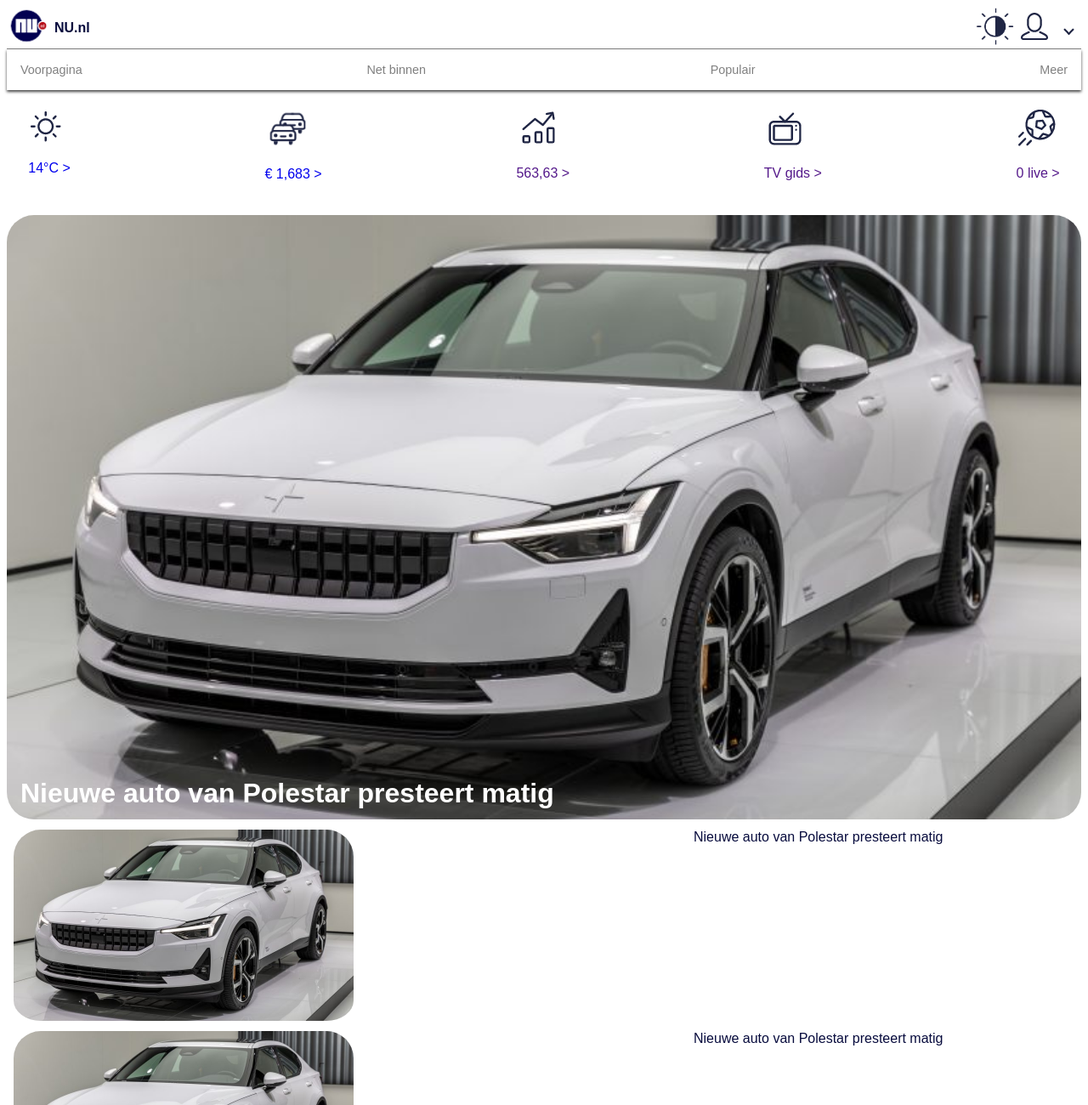
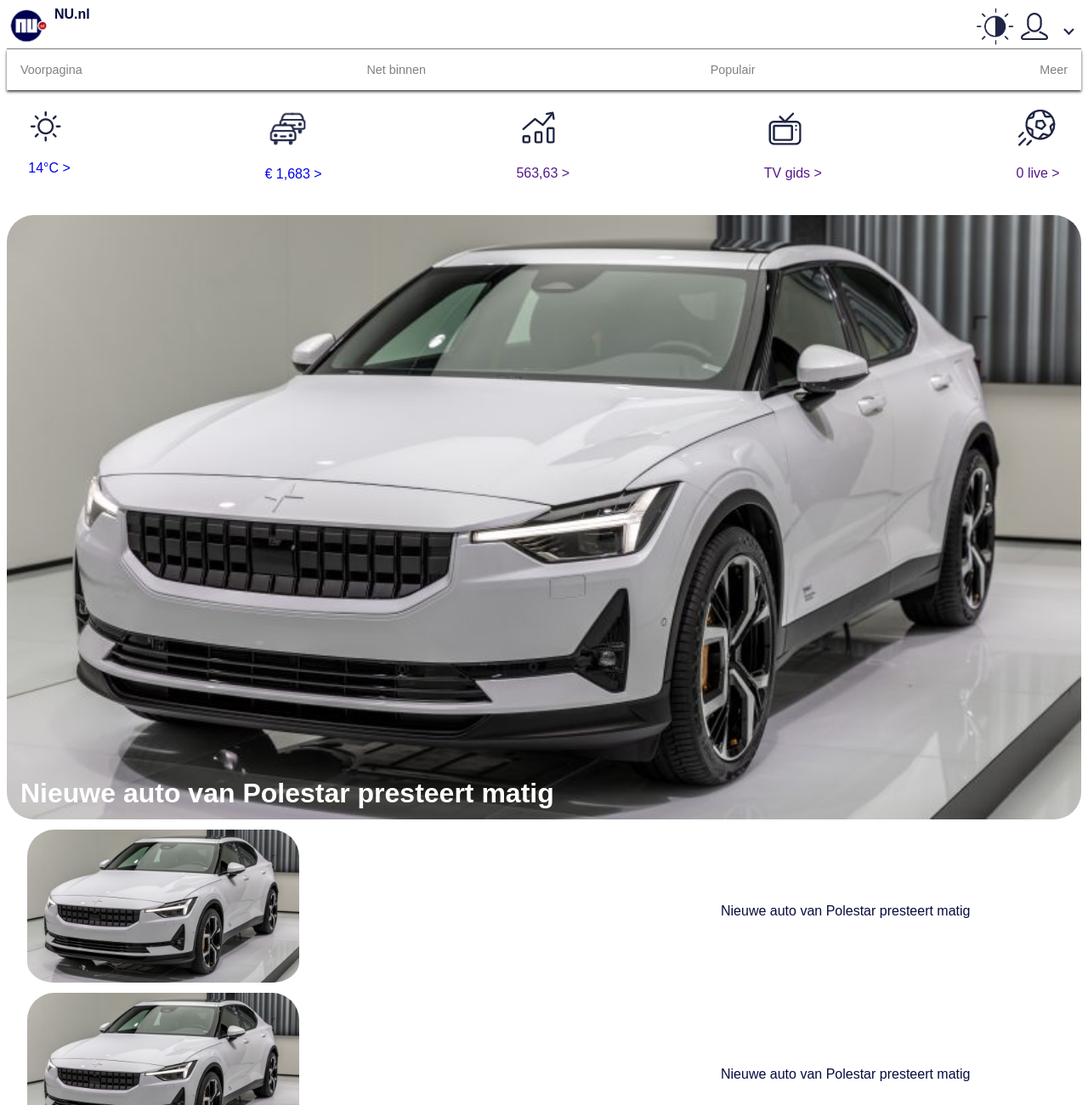
Before and after one commit to Faysal1992/blokweb, a plain HTML site: page index.html in a window 1280 px wide. Shown: the top 1300 px of the page at 85% size. Drawn offline with Linux system fonts and the light colour scheme.

Commit message:
Update style.css
onder

```diff
--- a/styles/style.css
+++ b/styles/style.css
@@ -22,7 +22,7 @@ body {
 
 /*nu.nl text*/
 #topbar a:nth-of-type(2) {
-    padding-top: 1em;
+    padding-top: %;
     color: rgb(7, 11, 61);
     font-weight: bold;
     text-decoration: none;
@@ -45,7 +45,7 @@ a {
     text-decoration: none;
 }
 
-/*navigatie onder de bovenkant */
+/*navigatie onder de bovenkant (voorpagina,net binnen,populair,meer)*/
 
 #topNav {
     display: flex;
@@ -128,18 +128,25 @@ section:first-of-type div:hover {
     padding-left: 0em;
 }
 
-.algemeen li {
-    display: flex;
-}
-
-.algemeen li {
+.algemeen ul li {
     display: flex;
 }
 
 .algemeen li img {
     padding-bottom: 0.5em;
     border-radius: 2em;
+    width: 40%;
+}
+#subitems {
     width: 50%;
+}
+
+#subitems img{
+    width: 100%;
+}
+.algemeen li a {
+    align-self:center;
+    padding-left: 1em;
 }
 
 /* Meer algemeen knop */
```
